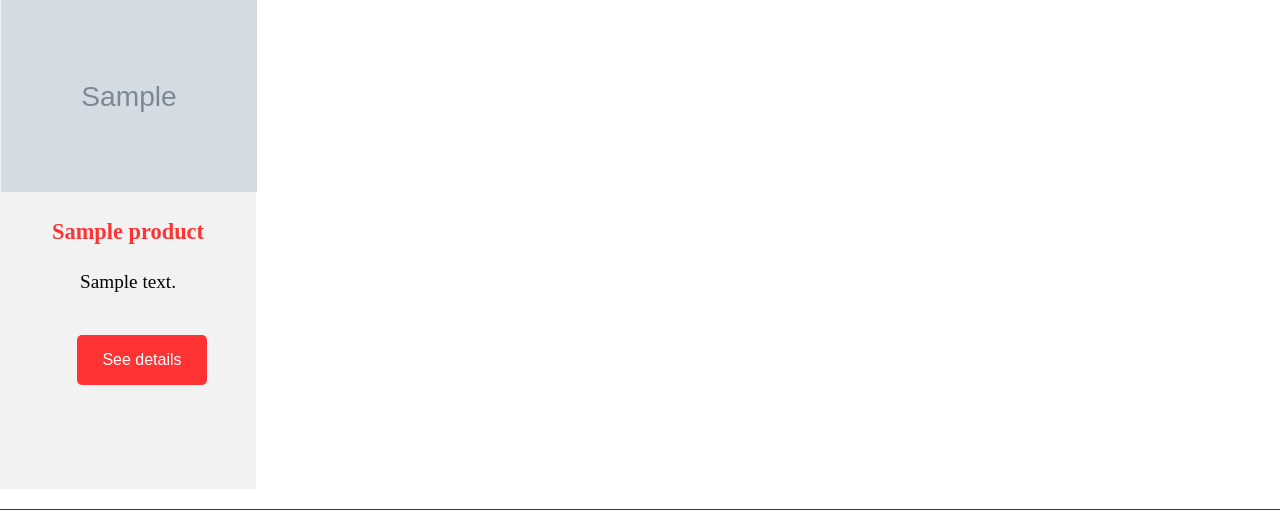
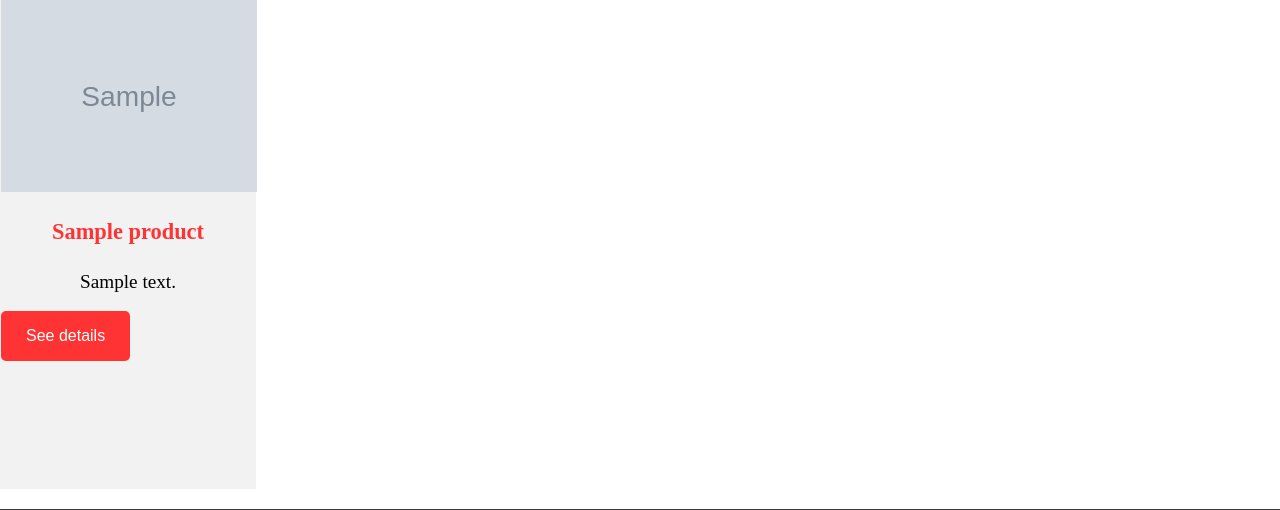
Before and after one commit to TanhLv/project-HT, a PHP site: page /packages.php in a window 1280 px wide. Shown: the part 1090-1600 px from the top of the page. Run offline with PHP 8.4, Linux system fonts and the light colour scheme; tables that the repository leaves empty or names only in its code hold one stand-in row (values such as "Sample post"); grey boxes marked "Sample" are stand-in pictures.

Commit message:
sửa lại nốt see details

```diff
--- a/asstes/css/style.css
+++ b/asstes/css/style.css
@@ -1161,6 +1161,7 @@ footer .contact__footer--phone {
     border: #f2f2f2 1px solid;
     height: 490px;
     background-color: #f2f2f2;
+
 }
 
 .packages__main--img{
@@ -1189,11 +1190,8 @@ footer .contact__footer--phone {
 }
 
 .packages__button{
-    text-align: center;
-    justify-items: center;
-    margin-left: 28px;
-    padding: 2px;
-    margin-bottom: 200px;
+    position: absolute;
+    text-align: center;
 }
 
 .family__border{
--- a/packages.php
+++ b/packages.php
@@ -91,7 +91,7 @@
                                 <p>'.$product['description'].'</p>
                             </div>
                             <div class="packages__button">
-                                <a href="'.$product['slug'].'"><button class="btn__success" style="margin-top: 32px;">See details</button></a>
+                                <a href="'.$product['slug'].'"><button class="btn__success">See details</button></a>
                             </div>
                         </div>';
                 }
```
